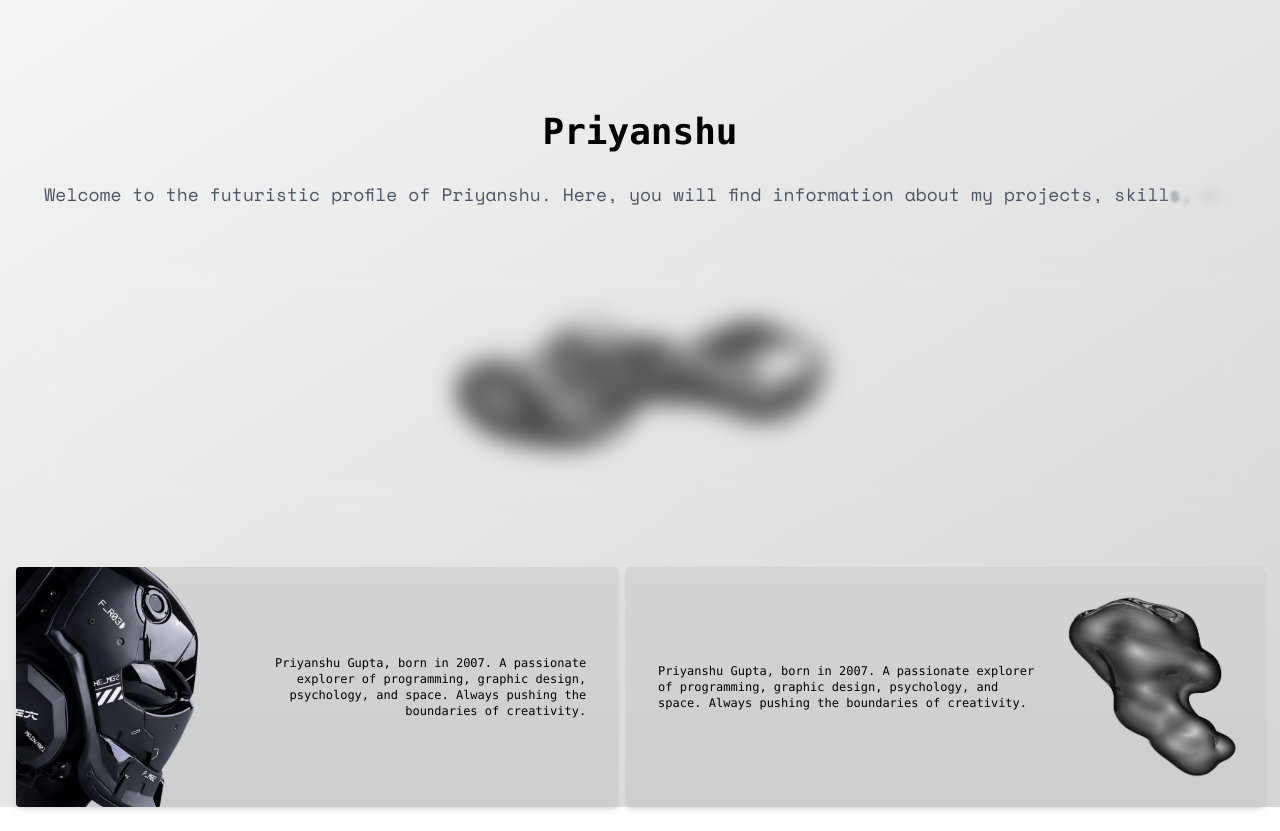
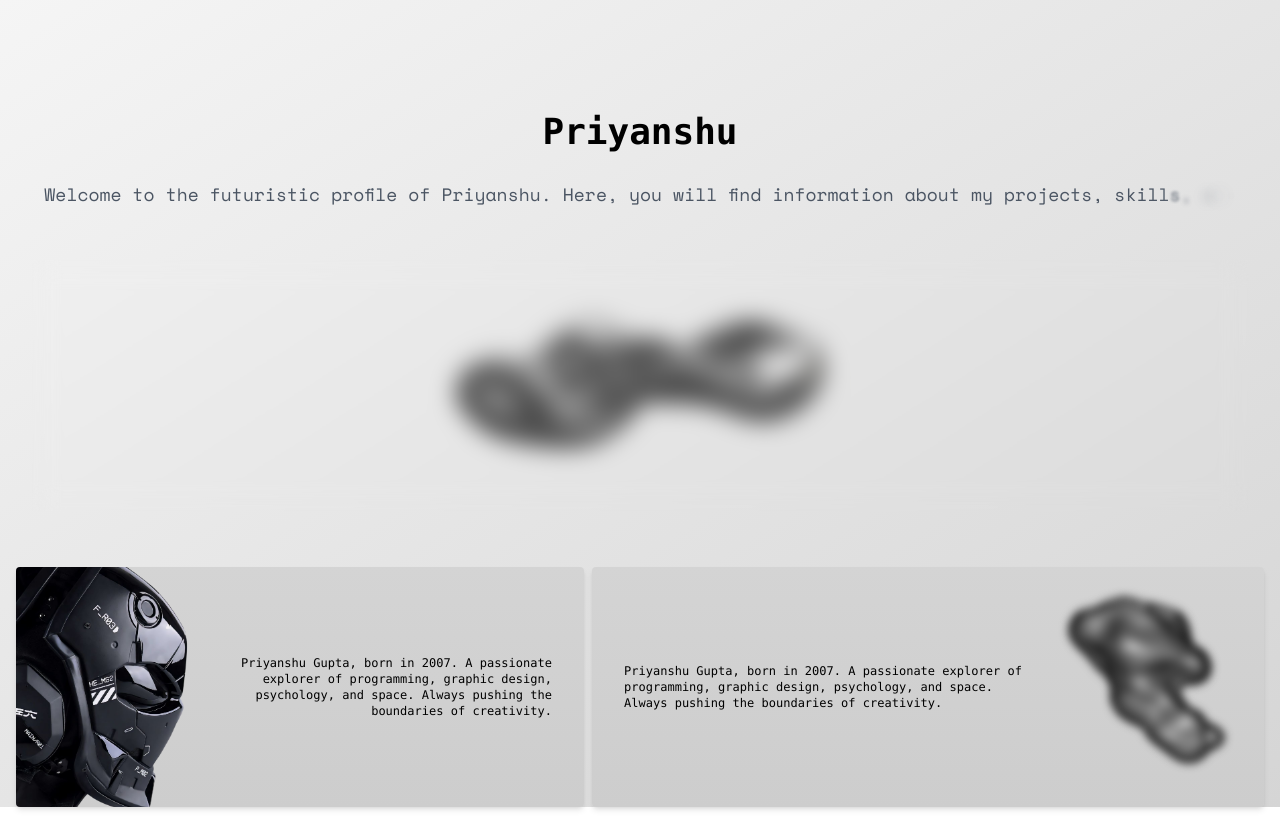
Before and after one commit to Priyansxu/Website, a Next.js app: page / in a window 1280 px wide. Built offline with nearby package versions, Linux system fonts and the light colour scheme.

Commit message:
Update index.js

```diff
--- a/pages/index.js
+++ b/pages/index.js
@@ -169,7 +169,7 @@ export default function Page() {
               <Image
                 src={ElementX}
                 alt="X"
-                className="object-cover h-full w-full"
+                className="object-cover blur-sm"
               />
             </motion.div>
           </motion.div>
```
